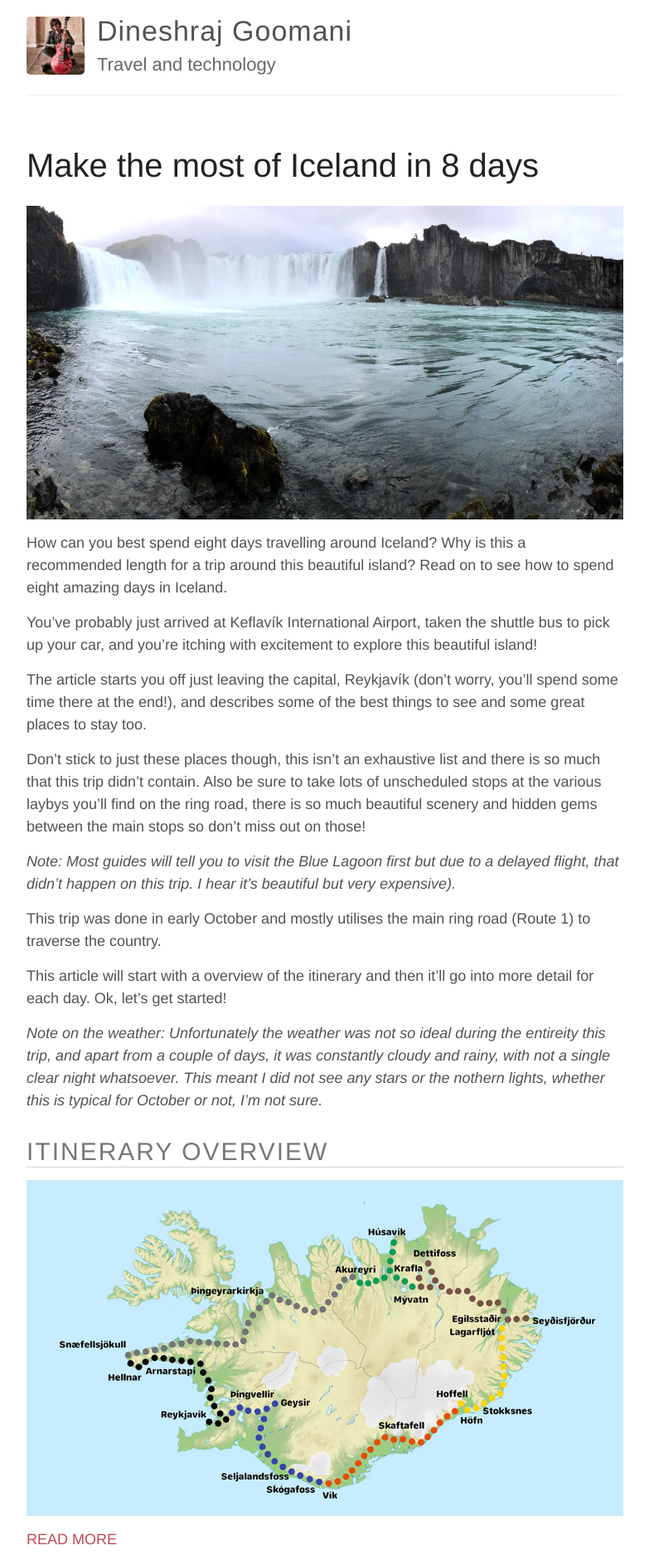
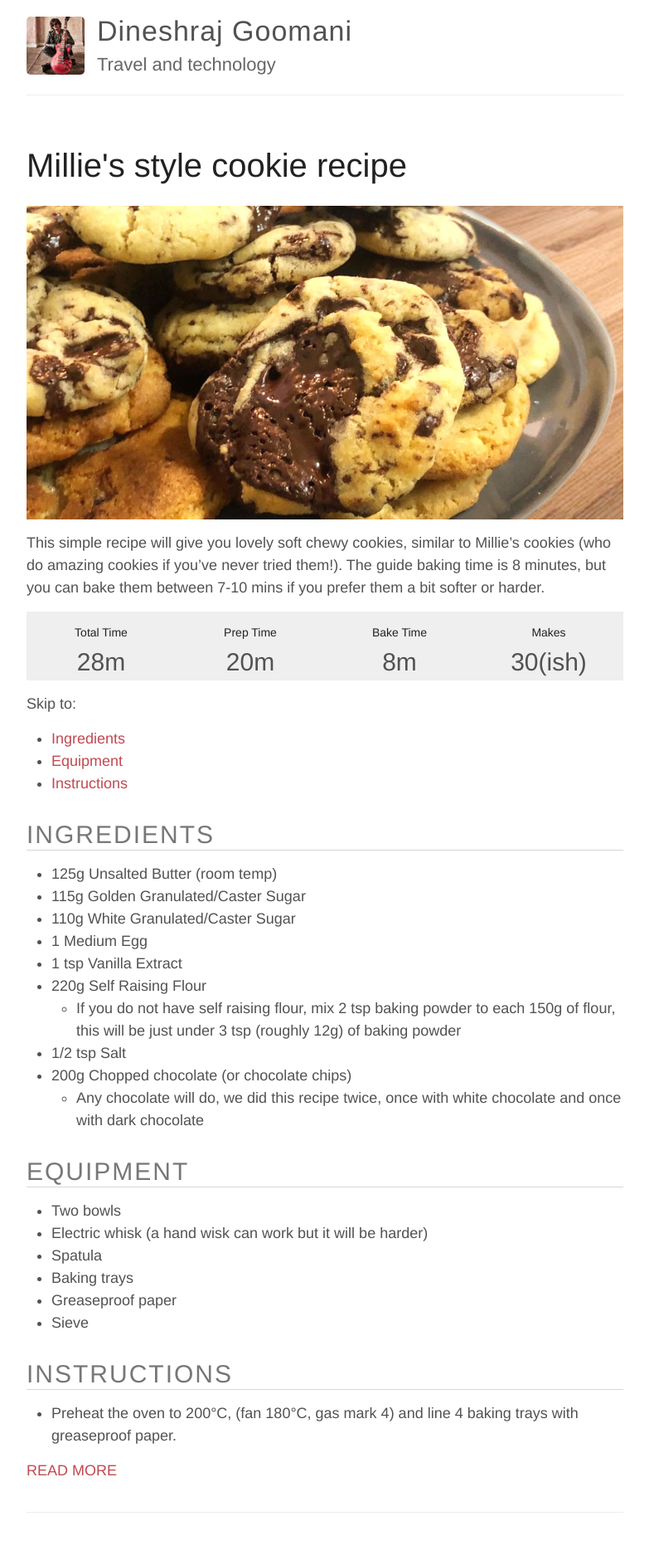
Before and after one commit to dineshraj/blog, a Jekyll site: the page built from index.html, in a window 1280 px wide. Shown: the top 1880 px of the page at 83% size, without its empty margins (248-1031 px from the left). Built offline with Jekyll 4.4.1, drawn with Linux system fonts in a browser that asks for light colours.

Commit message:
add cookie recipe

```diff
--- /dev/null
+++ b/_posts/2020-05-12-cookie-recipe.md
@@ -0,0 +1,67 @@
+---
+layout: post
+title:  Millie's style cookie recipe
+date:   2020-05-12 11:22:47 +0000
+categories: cookies cooking baking recipe
+image: /assets/iceland/social.jpg
+---
+
+![Millie's style cookie recipe][intro]
+
+This simple recipe will give you lovely soft chewy cookies, similar to Millie's cookies (who do amazing cookies if you've never tried them!). The guide baking time is 8 minutes, but you can bake them between 7-10 mins if you prefer them a bit softer or harder.
+
+{% include recipe-table.html totalTime='28m' prepTime='20m' bakeTime='8m' makes='30(ish)' %}
+
+Skip to:
+* [Ingredients](#ingredients)
+* [Equipment](#equipment)
+* [Instructions](#instructions)
+
+
+## Ingredients
+* **125g**	Unsalted Butter (room temp)
+* **115g**	Golden Granulated/Caster Sugar
+* **110g**	White Granulated/Caster Sugar
+* **1**	Medium Egg
+* **1 tsp**	Vanilla Extract
+* **220g**	Self Raising Flour
+  * If you do not have self raising flour, mix 2 tsp baking powder to each 150g of flour, this will be just under **3 tsp** (roughly 12g) of baking powder
+* **1/2 tsp**	Salt
+* **200g**	Chopped chocolate (or chocolate chips)
+  * Any chocolate will do, we did this recipe twice, once with white chocolate and once with dark chocolate
+
+## Equipment
+* Two bowls
+* Electric whisk (a hand wisk can work but it will be harder)
+* Spatula
+* Baking trays
+* Greaseproof paper
+* Sieve
+
+## Instructions
+* Preheat the oven to 200°C, (fan 180°C, gas mark 4) and line 4 baking trays with greaseproof paper.
+
+<!-- more -->
+
+* Whisk the butter and sugars together until the mixture is fluffy and pale.
+
+* add the egg and vanilla extract and whisk the mixture until mixed together.
+
+* Sift the flour and salt (and baking powder if applicable) into a separate bowl and then add to the mixture a little bit at a time, whisking as you go (this avoids it going everywhere!). A soft dough will form.
+
+{% include image.html url='/assets/cookies/chocolate.jpg' caption='200g of chopped up chocolate' %}
+
+* Stir in the chocolate with a spatula, making sure they are evenly distributed (have a taste, cookie dough is delicious!).
+
+{% include image.html url='/assets/cookies/cookie-balls.jpg' caption='Small cookie balls' %}
+
+* Make small balls of cookie dough and put them in the lined baking trays. Leave a lot of space between them as they will spread when they bake. About 6 per medium sized tray is recommended.
+
+* Put the baking trays in the oven and bake for 8 minutes, remember you can bake from 7 to 10 minutes depending on the texture you prefer.
+  * **Note:** When removed from the oven, the cookies will come out looking uncooked and unset, this is normal and they will harden as they cool
+
+{% include image.html url='/assets/cookies/cookies.jpg' caption='Finished cookies from the white chocolate batch' %}
+
+* Remove from the oven and cool on some wire racks for about 10 minutes before eating.
+
+[intro]: /assets/cookies/social.jpg "Millie's style cookie recipe"
--- /dev/null
+++ b/_sass/_recipe-table.scss
@@ -0,0 +1,18 @@
+.recipe-table {
+  width: 100%;
+  text-align: center;
+  background: #efefef;
+
+  td {
+    width: 25%
+  }
+
+  &__heading {
+    font-size: 14px;
+    font-weight: normal;
+  }
+
+  &__info {
+    font-size: 30px;
+  }
+}
--- a/style.scss
+++ b/style.scss
@@ -7,6 +7,8 @@
 @import "reset";
 @import "variables";
 // Syntax highlighting @import is at the bottom of this file
+
+@import "recipe-table";
 
 /**************/
 /* BASE RULES */
@@ -51,6 +53,7 @@
   font-weight: 200;
   a {
     color: inherit;
+    text-decoration: none;
   }
 }
 
@@ -326,6 +329,21 @@
   padding: 0 12px;
 }
 
+//
+// .recipe-table
+//
+.recipe-table {
+
+}
+
+.hide {
+  position: absolute !important;
+  width: 1px;
+  height: 1px;
+  overflow: hidden;
+  clip: rect(1px, 1px, 1px, 1px);
+}
+
 // Settled on moving the import of syntax highlighting to the bottom of the CSS
 // ... Otherwise it really bloats up the top of the CSS file and makes it difficult to find the start
 @import "highlights";
```
Also changed, not shown: _includes/recipe-table.html (added, +15 -0 lines), _posts/2019-10-16-make-the-most-of-iceland-in-8-days.md (+1 -1 lines), README.md, assets/cookies/chocolate.jpg (added), assets/cookies/cookie-balls.jpg (added), assets/cookies/cookies.jpg (added), assets/cookies/social.jpg (added).
